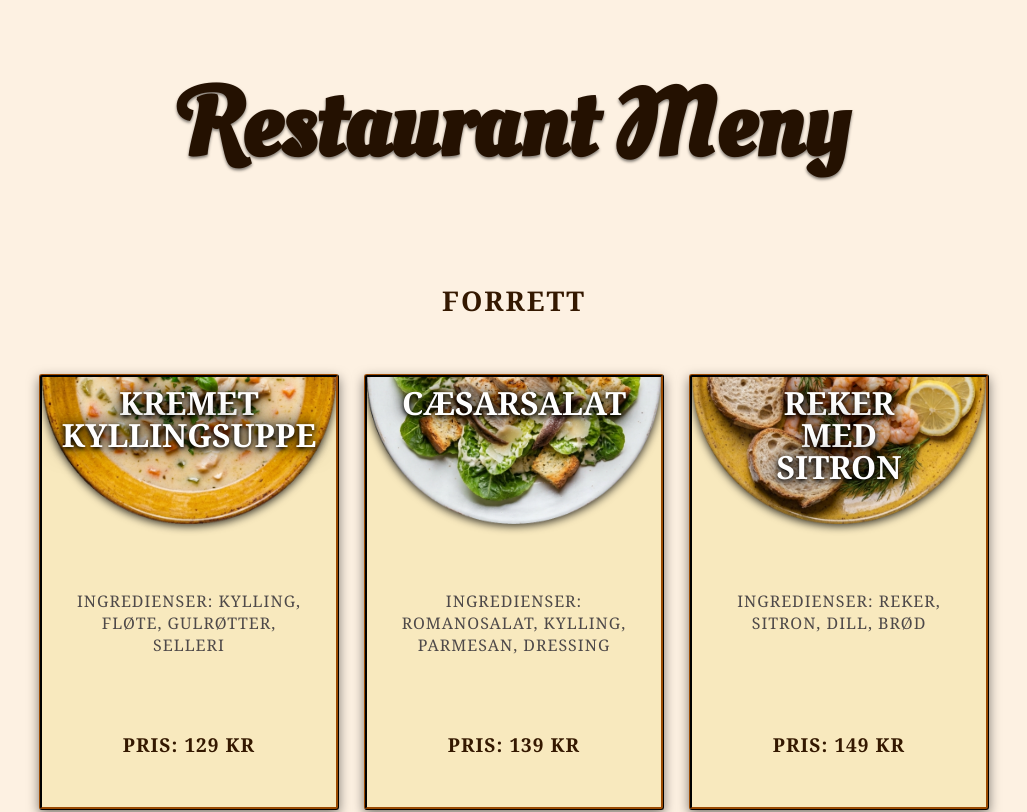
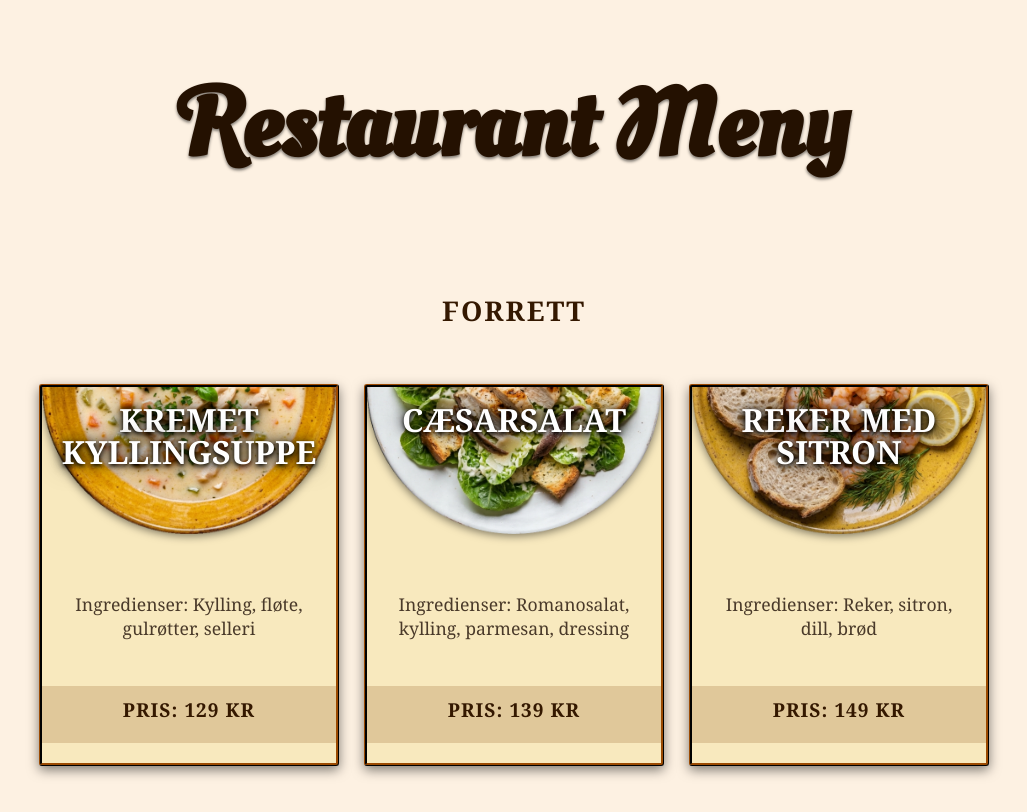
Before and after one commit to siannon91/meny-app, a React (Vite) app: page / in a window 1280 px wide. Shown: the top 812 px of the page, without its empty margins (126-1153 px from the left). Built offline with nearby package versions, Linux system fonts and the light colour scheme.

Commit message:
siste finjusteringer før innlevering

```diff
--- a/src/components/Dish.module.css
+++ b/src/components/Dish.module.css
@@ -10,6 +10,7 @@
     display: flex;
     flex-direction: column;
     height: 100%;
+    transition: all 0.2s ease;
 }
 
 .bilderamme {
@@ -28,7 +29,7 @@
     margin-top: -50%;
     aspect-ratio: 1/1;
     object-fit: contain;
-    filter: drop-shadow(0 2px 4px rgba(0, 0, 0, 0.8));
+    filter: drop-shadow(0 2px 4px rgba(0, 0, 0, 0.5));
 }
 
 .card:hover .bilde {
@@ -62,21 +63,26 @@
         0 0 12px rgba(0, 0, 0, 0.9),
         0 0 24px rgba(0, 0, 0, 0.7);
     pointer-events: none;
-    padding: 10px 60px 80px 60px;
+    padding: 17px 20px 80px 20px;
     line-height: 1;
     font-weight: bold;
 }
 
 .ingredienser{
-    padding: 10px 30px 40px 30px;
-    color: rgb(78, 73, 73);
+    padding: 0 30px 10px 30px;
+    color: #4a3a2a;
     font-weight: 500;
     flex-grow: 1;
+    font-size: 1.1rem;
 }
 
 .pris {
-    padding-bottom: 30px;
+    padding-top: 10px;
+    padding-bottom: 20px;
     font-weight: bold;
     color: rgb(52, 24, 0);
+    background-color: #9a663141;
     font-size: 1.2rem;
+    text-transform: uppercase;
+    letter-spacing: 1px;
 }
--- a/src/components/Menu.module.css
+++ b/src/components/Menu.module.css
@@ -10,7 +10,7 @@
 .kategoriTittel {
     text-align: center;
     font-size: 1.7rem;
-    margin: 90px 0 30px 0;
+    margin: 100px 0 30px 0;
     text-transform: uppercase;
     letter-spacing: 2px;
     color: rgb(52, 24, 0);
--- a/src/index.css
+++ b/src/index.css
@@ -24,9 +24,3 @@ h1 {
   color: rgb(36, 17, 1);
   text-shadow: 0 2px 3px rgba(0, 0, 0, 0.5);;
 }
-
-
-p {
-  text-transform: uppercase;
-  letter-spacing: 1px;
-}
```
